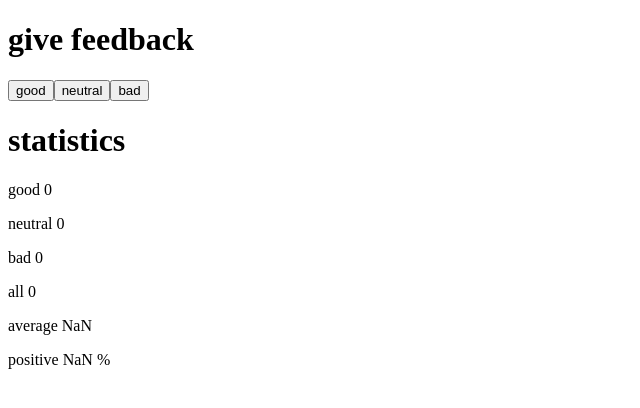
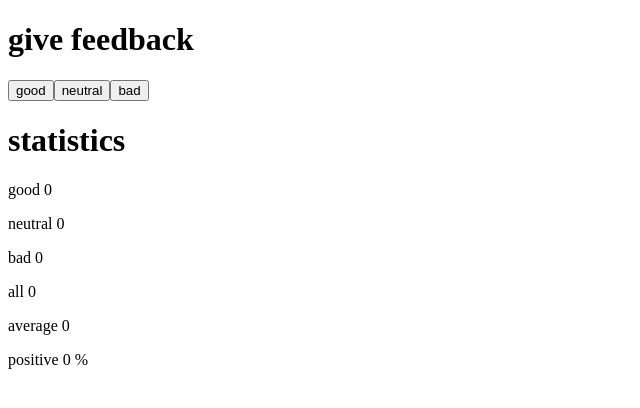
Before and after one commit to MikaelPL1/puhelinluettelo, a React (Vite) app in the folder part1/1.6+/part1/: page / in a window 1280 px wide. Shown: the top 408 px of the page, without its empty margins (0-640 px from the left). Built offline with nearby package versions, Linux system fonts and the light colour scheme.

Commit message:
1.8 tehty

```diff
--- a/part1/1.6+/part1/src/App.jsx
+++ b/part1/1.6+/part1/src/App.jsx
@@ -1,13 +1,26 @@
-import { useState } from 'react'
+import { useState } from 'react';
+
+const Statistics = (props) => {
+  return (
+    <div>
+      <p>good {props.good}</p>
+      <p>neutral {props.neutral}</p>
+      <p>bad {props.bad}</p>
+      <p>all {props.all}</p>
+      <p>average {props.avg}</p>
+      <p>positive {props.positive} %</p>
+    </div>
+  );
+};
 
 const App = () => {
-  // tallenna napit omaan tilaansa
-  const [good, setGood] = useState(0)
-  const [neutral, setNeutral] = useState(0)
-  const [bad, setBad] = useState(0)
-  const all = good + neutral + bad
-  const avg = (good - bad) / (good + neutral + bad)
-  const positive = good * 100 / (good + neutral + bad)
+  const [good, setGood] = useState(0);
+  const [neutral, setNeutral] = useState(0);
+  const [bad, setBad] = useState(0);
+
+  const all = good + neutral + bad;
+  const avg = all === 0 ? 0 : (good - bad) / all;
+  const positive = all === 0 ? 0 : (good * 100) / all;
 
   return (
     <div>
@@ -16,14 +29,10 @@ const App = () => {
       <button onClick={() => setNeutral(neutral + 1)}>neutral</button>
       <button onClick={() => setBad(bad + 1)}>bad</button>
       <h1>statistics</h1>
-      <p>good {good}</p>
-      <p>neutral {neutral}</p>
-      <p>bad {bad}</p>
-      <p>all {all}</p>
-      <p>average {avg}</p>
-      <p>positive {positive} %</p>
+      <Statistics good={good} neutral={neutral} bad={bad} all={all} avg={avg} positive={positive}
+      />
     </div>
-  )
-}
+  );
+};
 
-export default App
+export default App;
```
